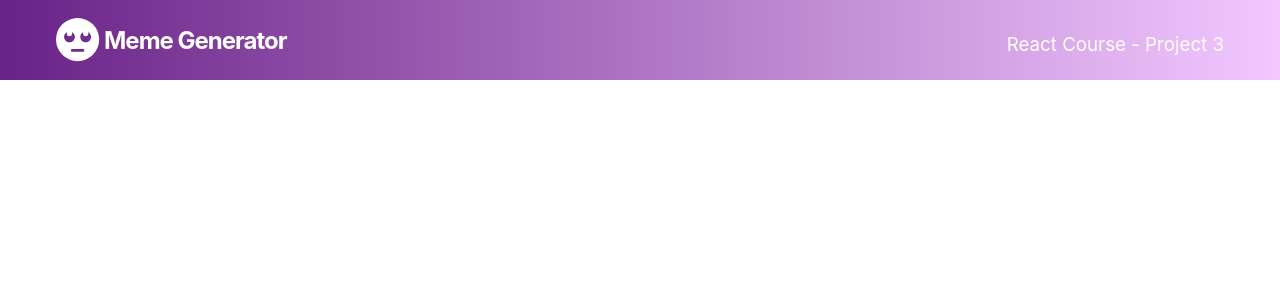
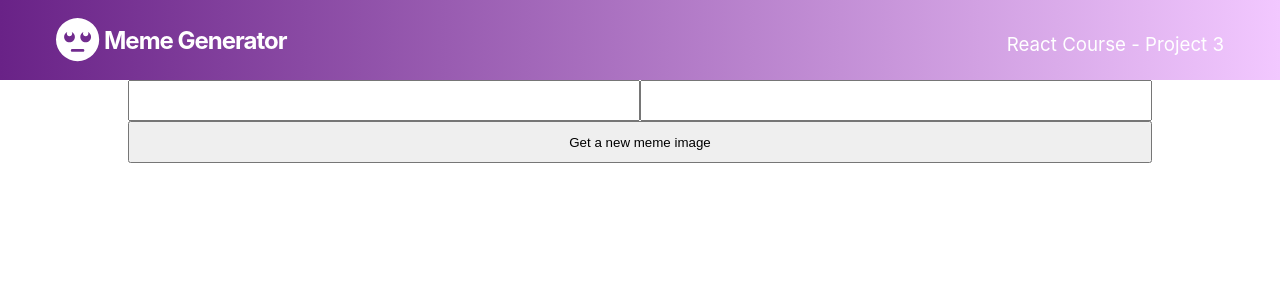
Before and after one commit to Apurcell88/meme-generator, a React (Create React App) app: page / in a window 1280 px wide. Shown: the top 300 px of the page. Built offline with nearby package versions, Linux system fonts and the light colour scheme.

Commit message:
Added MemeForm component and started to style.

```diff
--- a/src/App.css
+++ b/src/App.css
@@ -4,6 +4,7 @@
   padding: 0;
 }
 
+/* ------------------ HEADER SECTION ------------------ */
 .header {
   display: flex;
   height: 10vh;
@@ -40,3 +41,27 @@
 .header--info-text {
   font-weight: 400;
 }
+
+/* ------------------ MEME FORM SECTION ------------------ */
+/* .meme {
+
+} */
+
+.meme--form {
+  display: flex;
+  flex-wrap: wrap;
+  justify-content: center;
+  /* align-items: center; */
+  /* max-width: 100vw; */
+}
+
+.meme--input {
+  width: 40%;
+  padding: 0.7rem 0;
+  /* margin-left: 1rem; */
+}
+
+.meme--submit {
+  width: 80%;
+  padding: 0.7rem 0;
+}
--- a/src/App.js
+++ b/src/App.js
@@ -1,10 +1,12 @@
 import './App.css';
 import Header from './components/Header';
+import MemeForm from './components/Meme';
 
 function App() {
   return (
     <div className="App">
       <Header />
+      <MemeForm />
     </div>
   );
 }
--- /dev/null
+++ b/src/components/Meme.js
@@ -0,0 +1,13 @@
+const MemeForm = () => {
+  return (
+    <section className="meme">
+      <form className="meme--form">
+        <input className="meme--input" type="text" />
+        <input className="meme--input" type="text" />
+        <button className="meme--submit" type='submit'>Get a new meme image</button>
+      </form>
+    </section>
+  );
+}
+
+export default MemeForm;
```
